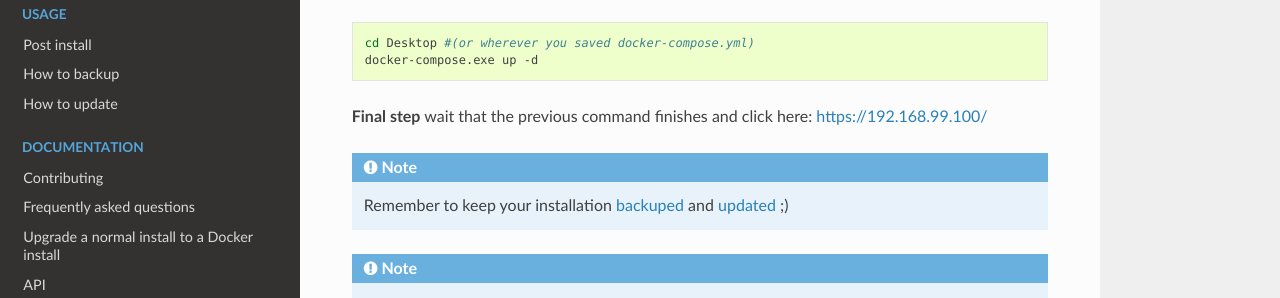
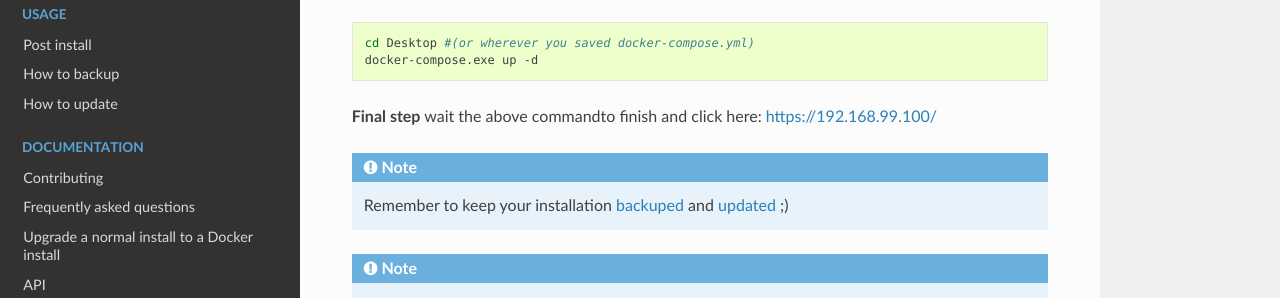
Before and after one commit to elabftw/elabdoc, a Sphinx documentation site: the page built from doc/install-windows.rst, in a window 1280 px wide and 900 px high, scrolled down 639 px. Shown: the part 356-654 px from the top of the window. Built offline with Sphinx 7.4.7 and the Read the Docs theme 2.0.0, drawn with Linux system fonts in a browser that asks for light colours; pages that are not in the unit, such as notebooks, are missing from menus.

Commit message:
Update install-windows.rst
Minor edit on line 30.

```diff
--- a/doc/install-windows.rst
+++ b/doc/install-windows.rst
@@ -27,7 +27,7 @@ Follow the steps below to install eLabFTW on your system:
     cd Desktop #(or wherever you saved docker-compose.yml)
     docker-compose.exe up -d
 
-**Final step** wait that the previous command finishes and click here: https://192.168.99.100/
+**Final step** wait the above commandto  finish and click here: https://192.168.99.100/
 
 .. note:: Remember to keep your installation :doc:`backuped <backup>` and :doc:`updated <how-to-update>` ;)
 
```
